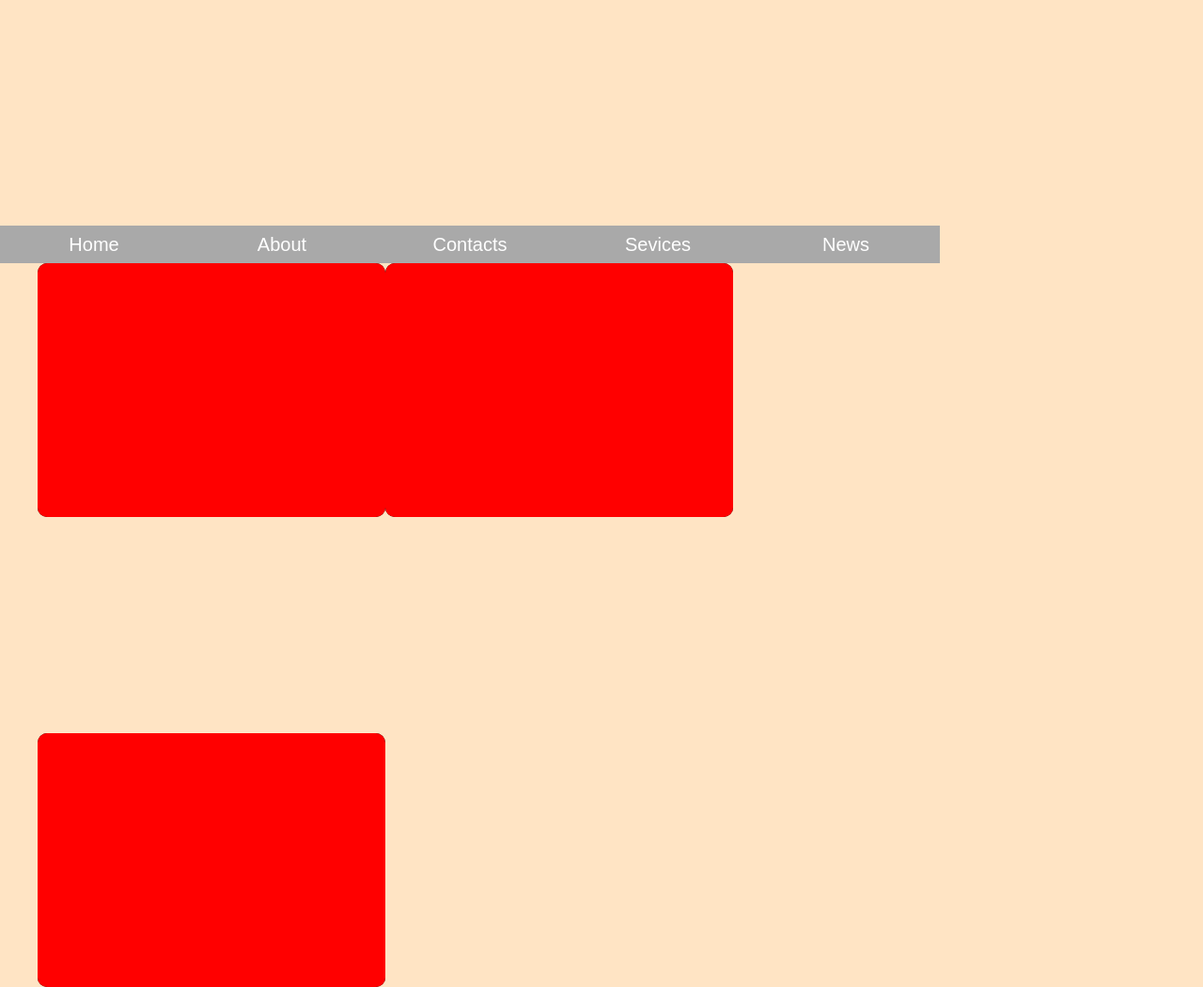
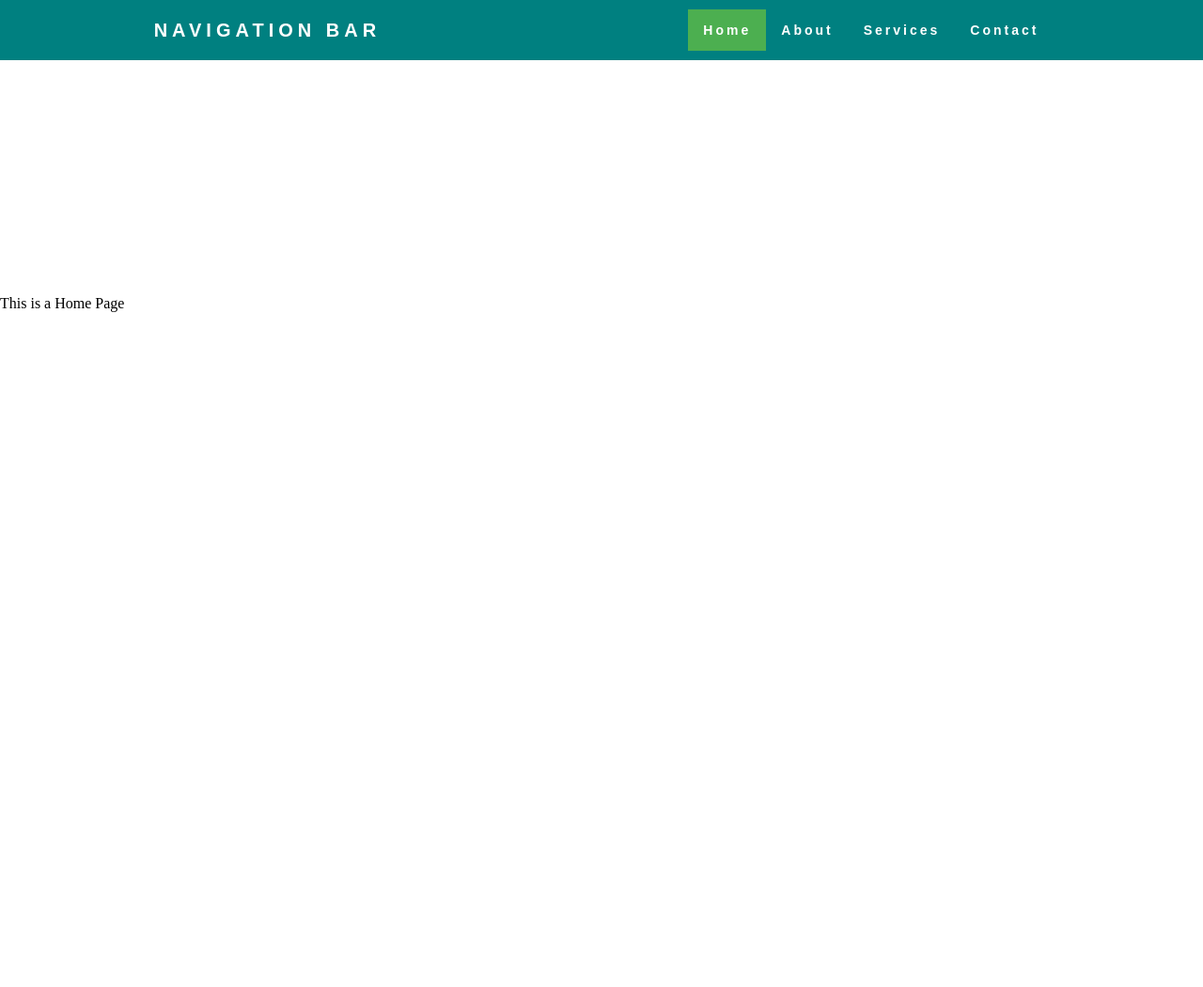
Before and after one commit to PHCamLy/CSE391_BTTH01, a plain HTML site: page index.html in a window 1280 px wide. Shown: the whole page at 94% size. After the commit the page ends 800 px from the top, so only its background shows below. Drawn offline with Linux system fonts and the light colour scheme.

Commit message:
Add files via upload

```diff
--- /dev/null
+++ b/app.css
@@ -0,0 +1,55 @@
+*{
+    margin:0px;
+    padding: 0px;
+    box-sizing: border-box;
+}
+
+.body-text{
+    display: flex;
+    front-family: "Montserrat" , sans-serif;
+    align-items: center;
+    margin-top: 250px;
+}
+
+nav{
+    display: flex;
+    justify-content: space-around;
+    align-items: center;
+    min-height: 8vh;
+    background-color: teal;
+    font-family: "Montserrat" , sans-serif;
+}
+
+.nav-links {
+    display: flex;
+    justify-content: space-around;
+    width: 30%;
+}
+
+.nav-links li{
+    list-style: none;
+}
+
+.heading{
+    color: white;
+    text-transform: uppercase;
+    letter-spacing: 5px;
+    font-size: 20px;
+}
+
+.nav-links a{
+    color: white;
+    text-decoration: none;
+    letter-spacing: 3px;
+    font-weight: bold;
+    font-size: 14px;
+    padding: 14px 16px;
+}
+
+.nav-links li a:hover:not(.active){
+    background-color: lightseagreen;
+}
+
+.nav-links li a.active{
+    background-color: #4caf50;
+}
--- a/index.html
+++ b/index.html
@@ -1,77 +1,24 @@
 <!DOCTYPE html>
-<html>
-
-<head>
-    <title>Drop Down In HTML</title>
-    <meta charset="utf-8">
-    <link rel="stylesheet" type="text/css" href="style.css">
-    <link rel="stylesheet" href="style.css"
-        href="https://cdnjs.cloudflare.com/ajax/libs/font-awesome/6.0.0/css/all.min.css">
-</head>
-
-<body>
-    <!--drop down menu-->
-    <ul>
-        <li><a href="#">Home</a></li>
-        <li><a href="#">About</a>
-            <ul>
-                <li><a href="#">Team</a></li>
-                <li><a href="#">Clients</a></li>
-                <li><a href="#">Career</a></li>
-                <li><a href="#">Legacy</a></li>
-            </ul>
-        </li>
-        <li><a href="#">Contacts</a>
-            <ul>
-                <li><a href="#">Email</a></li>
-                <li><a href="#">Phone</a></li>
-                <li><a href="#">Twitter</a></li>
-                <li><a href="#">Linkedln</a></li>
-            </ul>
-        </li>
-        <li><a href="#">Sevices</a></li>
-        <li><a href="#">News</a></li>
-    </ul>
-    <!--content boxes in HTML-->
-    <ul>
-        <div class="container">
-            <div class="box">
-                <div class="icon"><i class="fa fa-info"></i></div>
-                <div class="content">
-                    <h3>Info</h3>
-                    <p>Lorem ipsum dolor, sit amet consectetur adipisicing elit. Iste quod at neque quisquam ipsam
-                        consectetur iusto perferendis dolorum ipsum, distinctio similique temporibus ratione perspiciatis
-                        blanditiis voluptatum porro, quasi quas optio.</p>
-                </div>
-
+<html lang="en">
+    <head>
+        <meta charset="UTF-8">
+        <meta name="viewport" content="width=device-width, initial-scale=1.0">
+        <title>Document</title>
+        <link rel="stylesheet" href="app.css">
+    </head>
+    <body>
+        <nav>
+            <div class="heading"><h4>Navigation Bar</h4>
             </div>
-            <div class="container">
-                <div class="box">
-                    <div class="icon"><i class="fa fa-search"></i></div>
-                    <div class="content">
-                        <h3>Search</h3>
-                        <p>Lorem ipsum dolor, sit amet consectetur adipisicing elit. Iste quod at neque quisquam ipsam
-                            consectetur iusto perferendis dolorum ipsum, distinctio similique temporibus ratione perspiciatis
-                            blanditiis voluptatum porro, quasi quas optio.</p>
-                    </div>
-
-                </div>
-            </div>
-            <div class="box">
-                <div class="icon"><i class="fa fa-marker"></i></div>
-                <div class="content">
-                    <h3>Location</h3>
-                    <p>Lorem ipsum dolor, sit amet consectetur adipisicing elit. Iste quod at neque quisquam ipsam
-                        consectetur iusto perferendis dolorum ipsum, distinctio similique temporibus ratione perspiciatis
-                        blanditiis voluptatum porro, quasi quas optio.</p>
-                </div>
-
-            </div>
-
-        </div>
-    </ul>
+            <ul class="nav-links">
+                <li> <a class="active" href="index.html">Home</a></li>
+                <li> <a href="pages/about.html">About</a></li>
+                <li> <a href="pages/services.html">Services</a></li>
+                <li> <a href="pages/contact.html">Contact</a></li>
 
 
-</body>
-
+            </ul>
+        </nav>
+        <div class="body-text"><hi>This is a Home Page</hi></div>
+    </body>
 </html>
```
